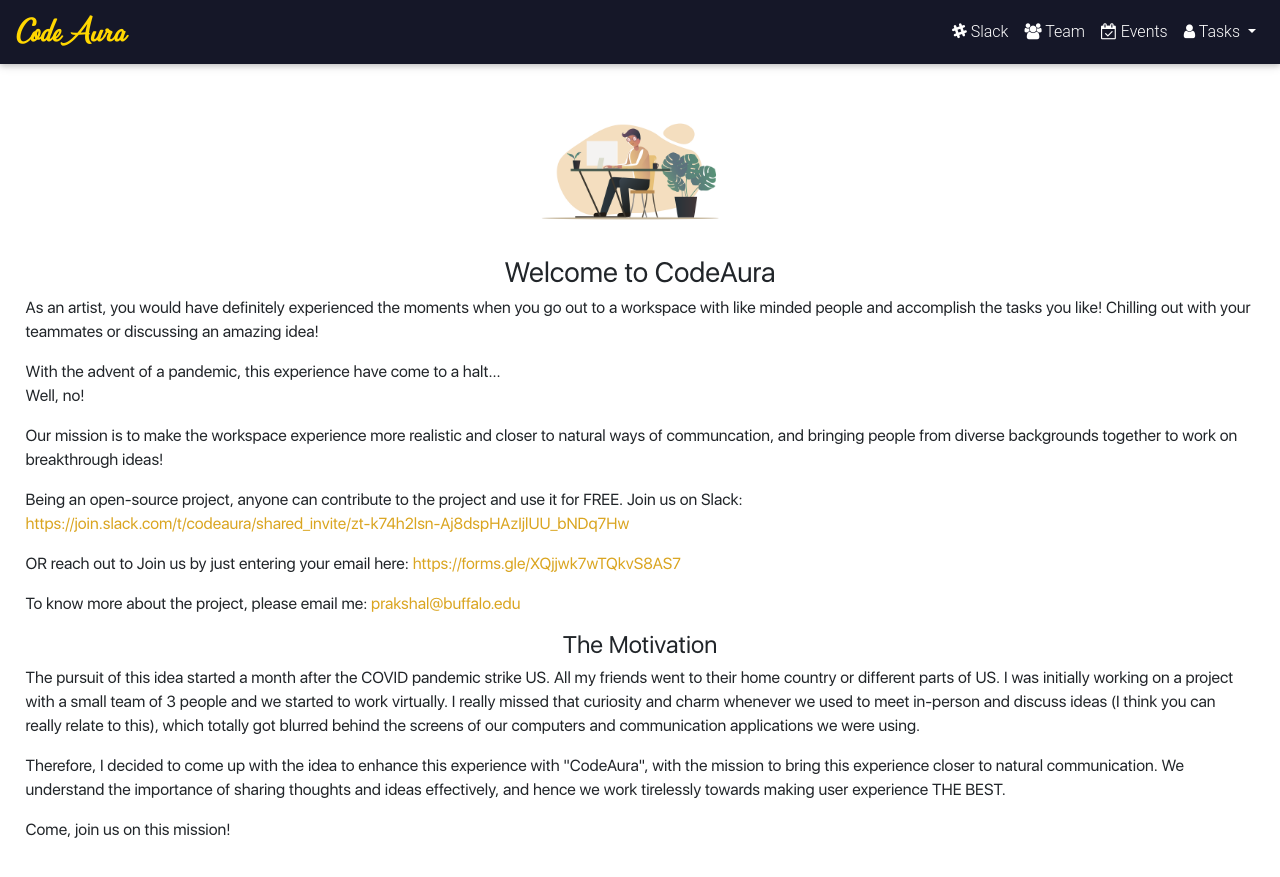
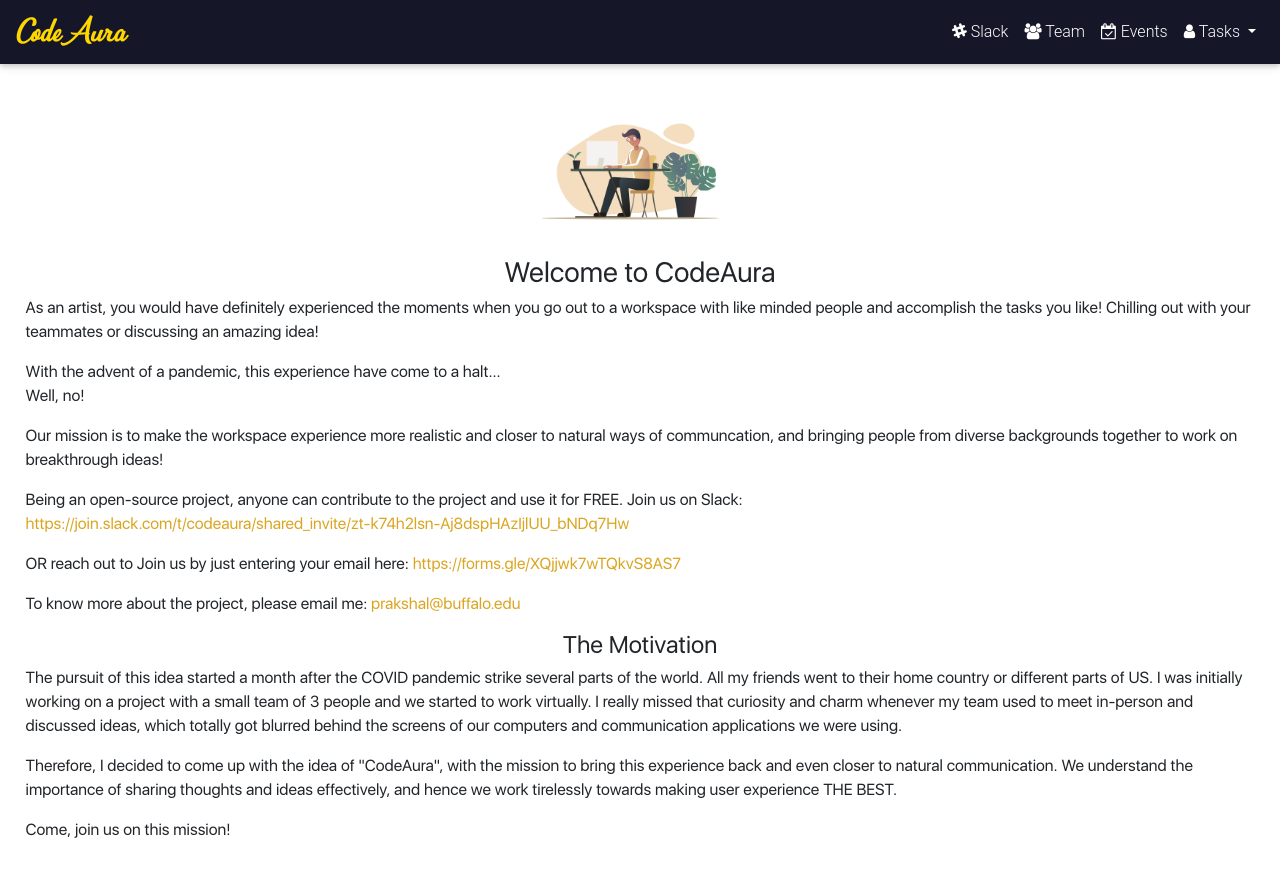
Before and after one commit to Prakshal-Jain/CodeAura-Organization, a Jekyll site: the page built from index.html, in a window 1280 px wide. Shown: the top 877 px of the page. Built offline with Jekyll 4.4.1, drawn with Linux system fonts in a browser that asks for light colours; nearby versions of some CDN libraries.

Commit message:
chnaged text

```diff
--- a/index.html
+++ b/index.html
@@ -28,13 +28,13 @@
 </div>
 <center><h4 class="sf"><b>The Motivation</b></h4></center>
 <div class="txtArea">
-    <p>The pursuit of this idea started a month after the COVID pandemic strike US. All my friends went to their home country or different parts of US.
+    <p>The pursuit of this idea started a month after the COVID pandemic strike several parts of the world. All my friends went to their home country or different parts of US.
         I was initially working on a project with a small team of 3 people and we started to work virtually.
-        I really missed that curiosity and charm whenever we used to meet in-person and discuss ideas (I think you can really relate to this),
+        I really missed that curiosity and charm whenever my team used to meet in-person and discussed ideas,
         which totally got blurred behind the screens of our computers and communication applications we were using.
     </p>
     <p>
-        Therefore, I decided to come up with the idea to enhance this experience with "CodeAura", with the mission to bring this experience closer to natural communication.
+        Therefore, I decided to come up with the idea of "CodeAura", with the mission to bring this experience back and even closer to natural communication.
         We understand the importance of sharing thoughts and ideas effectively, and hence we work tirelessly towards making user experience THE BEST.
     </p>
     <p>
```
